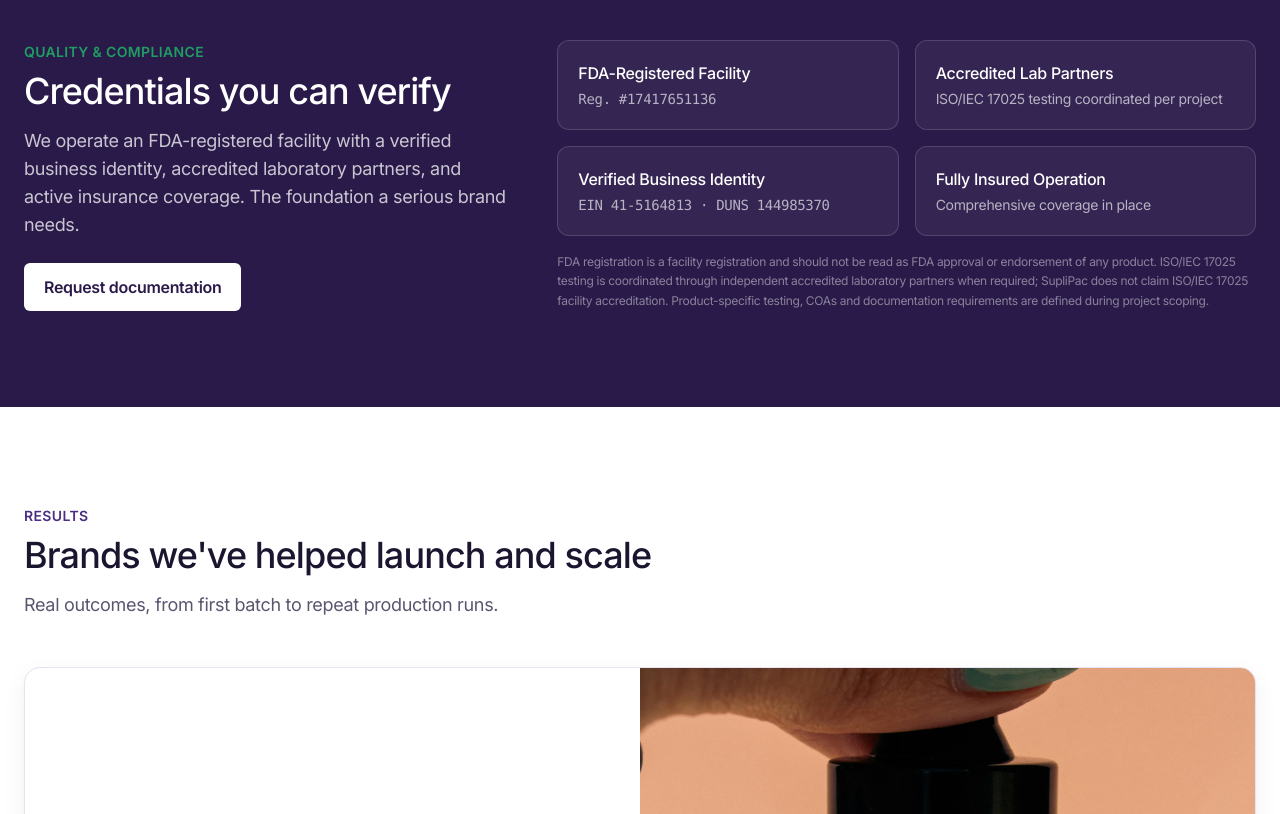
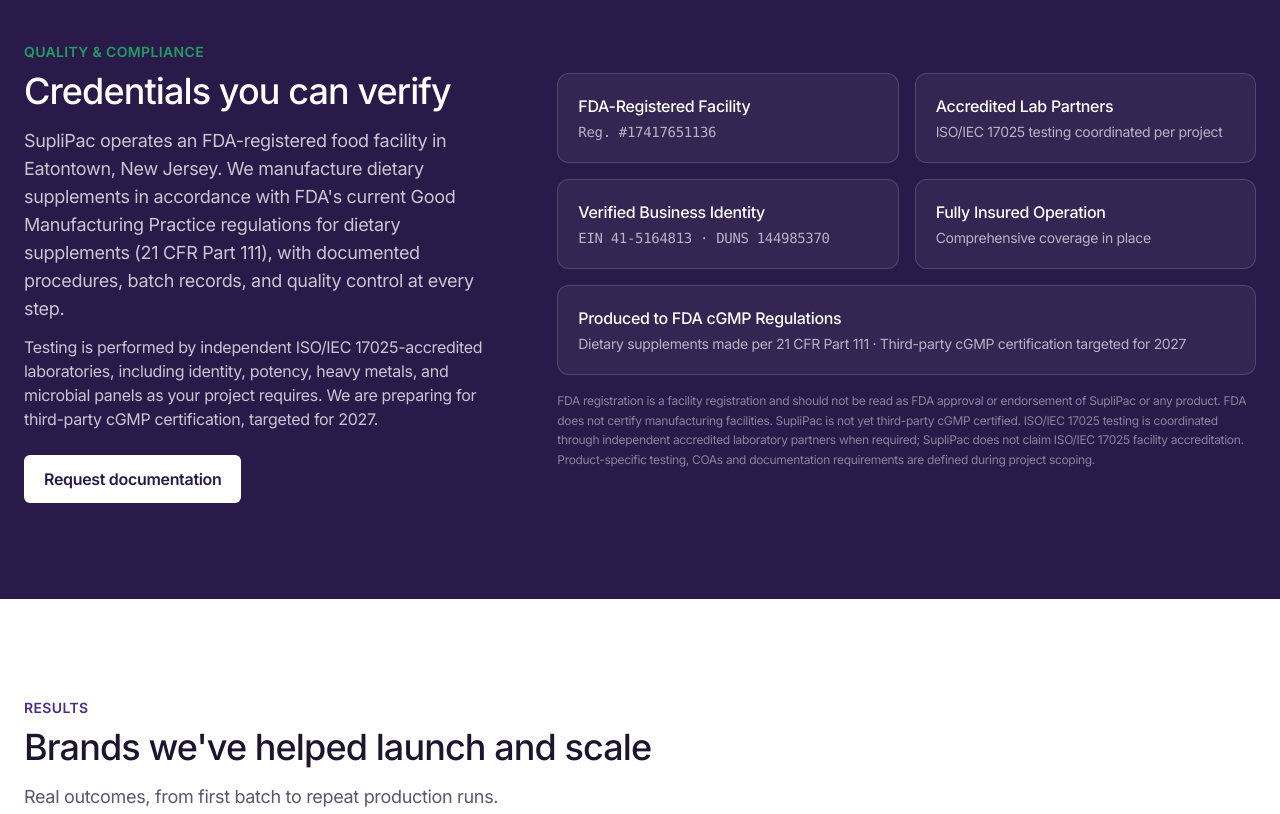
Before and after one commit to kdsgroupllc/website, a plain HTML site: page index.html in a window 1280 px wide. Shown: the part 4280-5094 px from the top of the page. Drawn offline with nearby package versions, Linux system fonts and the light colour scheme.

Commit message:
Update compliance section and add cGMP FAQs
- State supplements are made per FDA cGMP regulations (21 CFR Part 111)
- Note third-party cGMP certification is targeted for 2027
- Add 'Are you cGMP certified?' and 'Is SupliPac FDA approved?' FAQs
- Clarify FDA does not certify facilities

Co-Authored-By: Claude Opus 5.5 <noreply@anthropic.com>
Claude-Session: https://claude.ai/code/session_01Tw7bLTKdB6f5ZL4BrtY6QD

```diff
--- a/index.html
+++ b/index.html
@@ -393,7 +393,8 @@
     <div class="lg:col-span-5 reveal">
       <span class="text-sm font-semibold text-accent uppercase tracking-wide">Quality &amp; Compliance</span>
       <h2 class="mt-2 font-medium text-3xl lg:text-4xl tracking-tight">Credentials you can verify</h2>
-      <p class="mt-4 text-lg text-white/75">We operate an FDA-registered facility with a verified business identity, accredited laboratory partners, and active insurance coverage. The foundation a serious brand needs.</p>
+      <p class="mt-4 text-lg text-white/75">SupliPac operates an FDA-registered food facility in Eatontown, New Jersey. We manufacture dietary supplements in accordance with FDA's current Good Manufacturing Practice regulations for dietary supplements (21 CFR Part 111), with documented procedures, batch records, and quality control at every step.</p>
+      <p class="mt-3 text-white/75">Testing is performed by independent ISO/IEC 17025-accredited laboratories, including identity, potency, heavy metals, and microbial panels as your project requires. We are preparing for third-party cGMP certification, targeted for 2027.</p>
       <a href="#quote" class="mt-6 inline-flex items-center gap-2 rounded-md bg-white text-brand-900 font-semibold px-5 py-3 hover:bg-brand-light transition">Request documentation</a>
     </div>
     <div class="lg:col-span-7 reveal grid sm:grid-cols-2 gap-4">
@@ -413,8 +414,12 @@
         <p class="font-medium">Fully Insured Operation</p>
         <p class="mt-1 text-sm text-white/65">Comprehensive coverage in place</p>
       </div>
+      <div class="sm:col-span-2 rounded-xl border border-white/15 bg-white/5 p-5">
+        <p class="font-medium">Produced to FDA cGMP Regulations</p>
+        <p class="mt-1 text-sm text-white/65">Dietary supplements made per 21 CFR Part 111 · Third-party cGMP certification targeted for 2027</p>
+      </div>
       <p class="sm:col-span-2 text-[12px] leading-relaxed text-white/45">
-        FDA registration is a facility registration and should not be read as FDA approval or endorsement of any product. ISO/IEC 17025 testing is coordinated through independent accredited laboratory partners when required; SupliPac does not claim ISO/IEC 17025 facility accreditation. Product-specific testing, COAs and documentation requirements are defined during project scoping.
+        FDA registration is a facility registration and should not be read as FDA approval or endorsement of SupliPac or any product. FDA does not certify manufacturing facilities. SupliPac is not yet third-party cGMP certified. ISO/IEC 17025 testing is coordinated through independent accredited laboratory partners when required; SupliPac does not claim ISO/IEC 17025 facility accreditation. Product-specific testing, COAs and documentation requirements are defined during project scoping.
       </p>
     </div>
   </div>
@@ -628,6 +633,8 @@
       <details class="group py-1 reveal"><summary class="flex items-center justify-between gap-4 cursor-pointer py-4 font-medium text-ink text-lg">Do you offer custom formulation or only white label?<svg class="faq-ic w-5 h-5 text-brand transition-transform shrink-0" fill="none" stroke="currentColor" stroke-width="2" viewBox="0 0 24 24"><path stroke-linecap="round" d="m6 9 6 6 6-6"/></svg></summary><p class="pb-4 text-muted">Both. You can launch quickly with a proven white-label product or develop a fully custom formulation with our guidance, whichever best fits your brand, timeline and budget.</p></details>
       <details class="group py-1 reveal"><summary class="flex items-center justify-between gap-4 cursor-pointer py-4 font-medium text-ink text-lg">Can I supply my own packaging and labels?<svg class="faq-ic w-5 h-5 text-brand transition-transform shrink-0" fill="none" stroke="currentColor" stroke-width="2" viewBox="0 0 24 24"><path stroke-linecap="round" d="m6 9 6 6 6-6"/></svg></summary><p class="pb-4 text-muted">Yes. Provide print-ready artwork and packaging, or we'll connect you with trusted design partners. We review files before anything goes to print.</p></details>
       <details class="group py-1 reveal"><summary class="flex items-center justify-between gap-4 cursor-pointer py-4 font-medium text-ink text-lg">Do you help with compliance and labeling guidance?<svg class="faq-ic w-5 h-5 text-brand transition-transform shrink-0" fill="none" stroke="currentColor" stroke-width="2" viewBox="0 0 24 24"><path stroke-linecap="round" d="m6 9 6 6 6-6"/></svg></summary><p class="pb-4 text-muted">We provide compliance guidance during formula confirmation and label prep. Product-specific testing, COAs and documentation requirements are defined during project scoping.</p></details>
+      <details class="group py-1 reveal"><summary class="flex items-center justify-between gap-4 cursor-pointer py-4 font-medium text-ink text-lg">Are you cGMP certified?<svg class="faq-ic w-5 h-5 text-brand transition-transform shrink-0" fill="none" stroke="currentColor" stroke-width="2" viewBox="0 0 24 24"><path stroke-linecap="round" d="m6 9 6 6 6-6"/></svg></summary><p class="pb-4 text-muted">We manufacture dietary supplements in accordance with FDA's cGMP regulations (21 CFR Part 111), and our facility is FDA-registered (#17417651136). FDA does not issue cGMP certificates; certification comes from independent auditors such as NSF or NPA. We are not third-party certified yet and are working toward certification in 2027. We're happy to walk you through our quality system, SOPs, and batch documentation.</p></details>
+      <details class="group py-1 reveal"><summary class="flex items-center justify-between gap-4 cursor-pointer py-4 font-medium text-ink text-lg">Is SupliPac FDA approved?<svg class="faq-ic w-5 h-5 text-brand transition-transform shrink-0" fill="none" stroke="currentColor" stroke-width="2" viewBox="0 0 24 24"><path stroke-linecap="round" d="m6 9 6 6 6-6"/></svg></summary><p class="pb-4 text-muted">FDA does not approve or certify supplement manufacturing facilities. Our facility is registered with FDA as a food facility (Registration #17417651136). Registration is not FDA approval or endorsement of SupliPac or any product.</p></details>
       <details class="group py-1 reveal"><summary class="flex items-center justify-between gap-4 cursor-pointer py-4 font-medium text-ink text-lg">Can you scale to larger production runs later?<svg class="faq-ic w-5 h-5 text-brand transition-transform shrink-0" fill="none" stroke="currentColor" stroke-width="2" viewBox="0 0 24 24"><path stroke-linecap="round" d="m6 9 6 6 6-6"/></svg></summary><p class="pb-4 text-muted">Absolutely. Many clients start small and scale to thousands of units on the same line, with the same specifications and quality processes throughout.</p></details>
     </div>
   </div>
```
